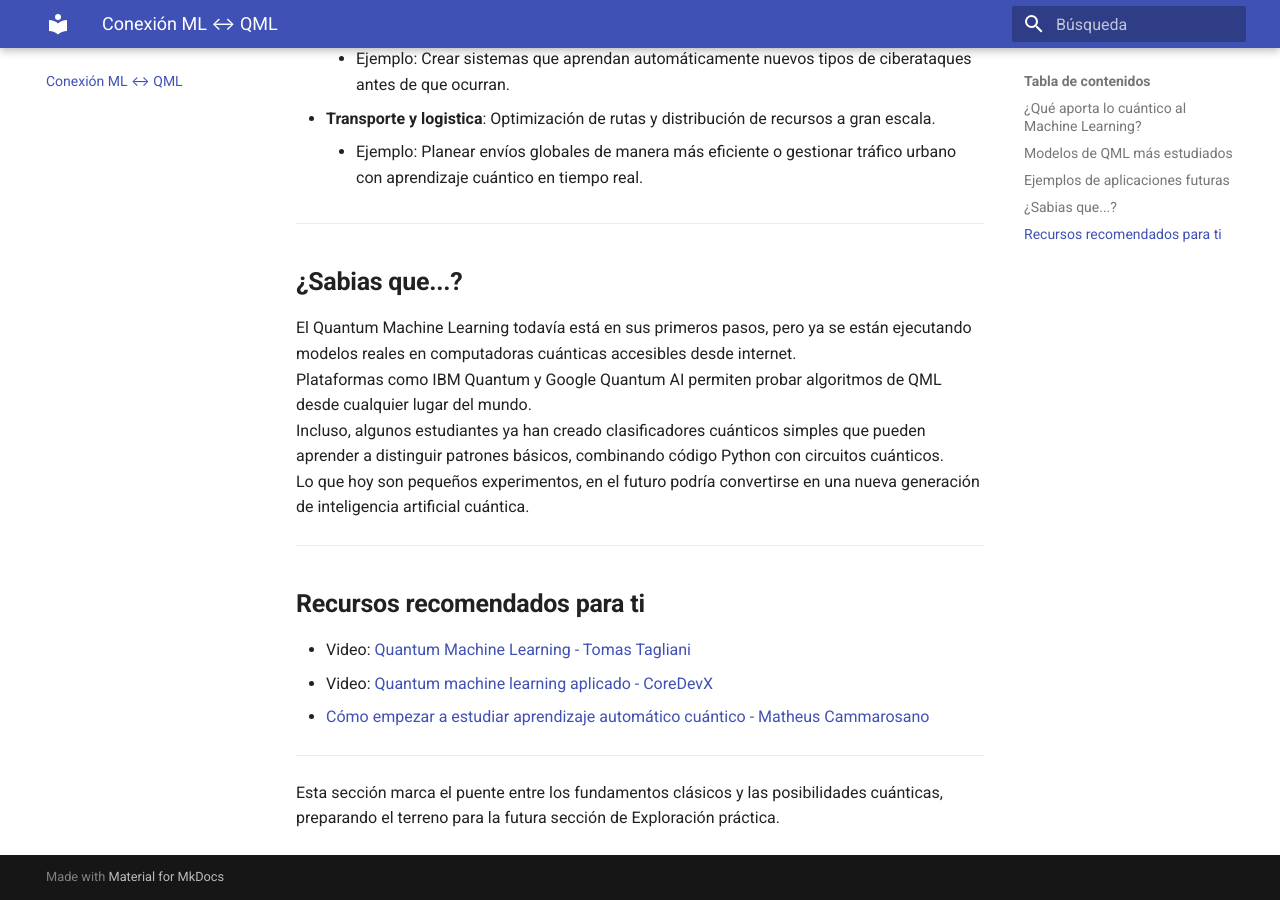
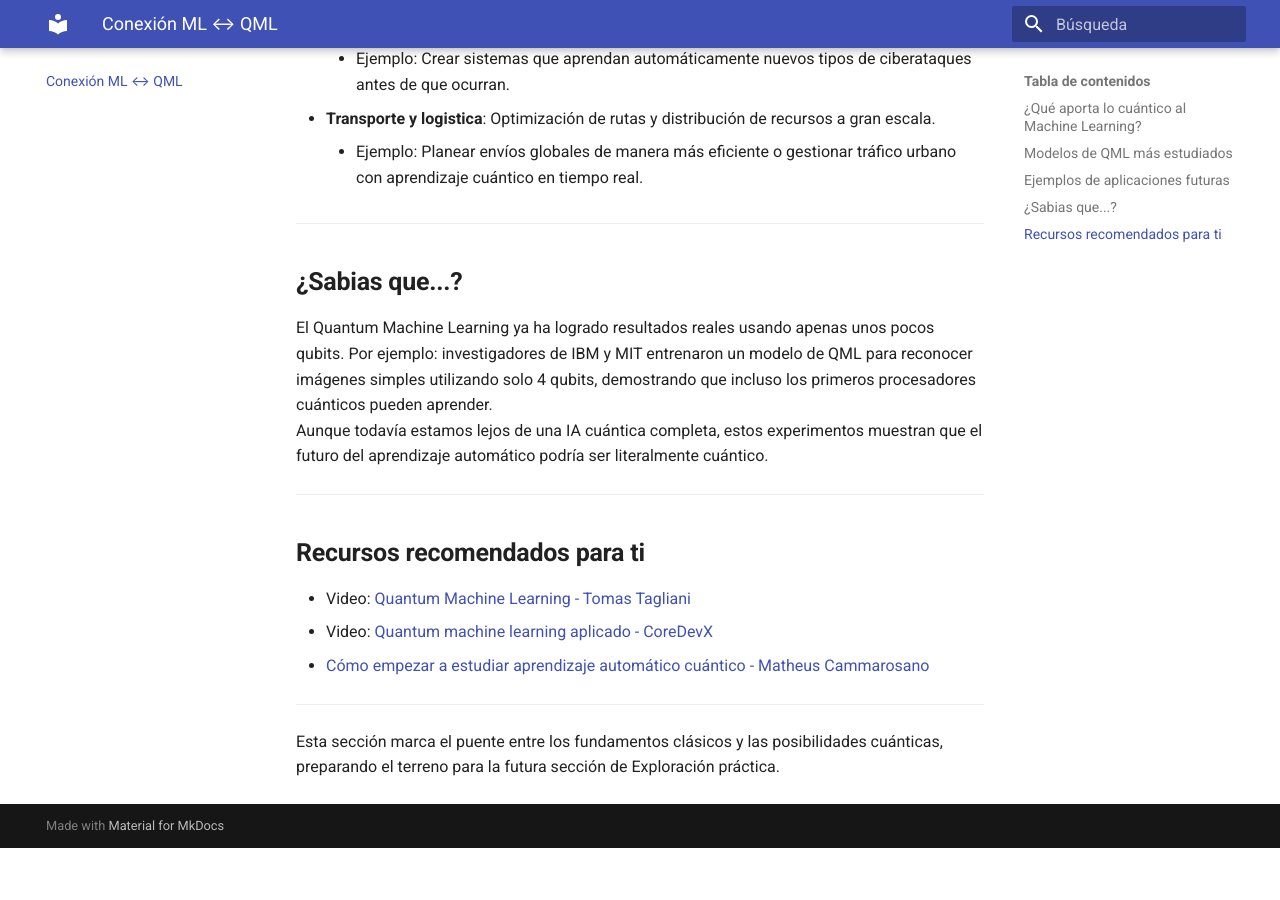
Before and after one commit to jameusk1028/Explorando-el-QML-desde-0, an MkDocs documentation site: the page built from docs/Conexion_entre_ML_y_computacion_cuantica.md, in a window 1280 px wide and 900 px high, scrolled down 2599 px. Built offline with MkDocs 1.6.1 and Material for MkDocs 9.7.7, drawn with Linux system fonts in a browser that asks for light colours; after the commit the page ends 3447 px from its top, so only the background shows below that.

Commit message:
Update Conexion_entre_ML_y_computacion_cuantica.md

```diff
--- a/docs/Conexion_entre_ML_y_computacion_cuantica.md
+++ b/docs/Conexion_entre_ML_y_computacion_cuantica.md
@@ -63,10 +63,9 @@ Aquí te dejamos algunos de los usos más prometedores:
 ---
 
 ## **¿Sabias que...?**
-El Quantum Machine Learning todavía está en sus primeros pasos, pero ya se están ejecutando modelos reales en computadoras cuánticas accesibles desde internet.
-Plataformas como IBM Quantum y Google Quantum AI permiten probar algoritmos de QML desde cualquier lugar del mundo.
-Incluso, algunos estudiantes ya han creado clasificadores cuánticos simples que pueden aprender a distinguir patrones básicos, combinando código Python con circuitos cuánticos.
-Lo que hoy son pequeños experimentos, en el futuro podría convertirse en una nueva generación de inteligencia artificial cuántica.
+El Quantum Machine Learning ya ha logrado resultados reales usando apenas unos pocos qubits.
+Por ejemplo: investigadores de IBM y MIT entrenaron un modelo de QML para reconocer imágenes simples utilizando solo 4 qubits, demostrando que incluso los primeros procesadores cuánticos pueden aprender.
+Aunque todavía estamos lejos de una IA cuántica completa, estos experimentos muestran que el futuro del aprendizaje automático podría ser literalmente cuántico.
 
 ---
 
```
